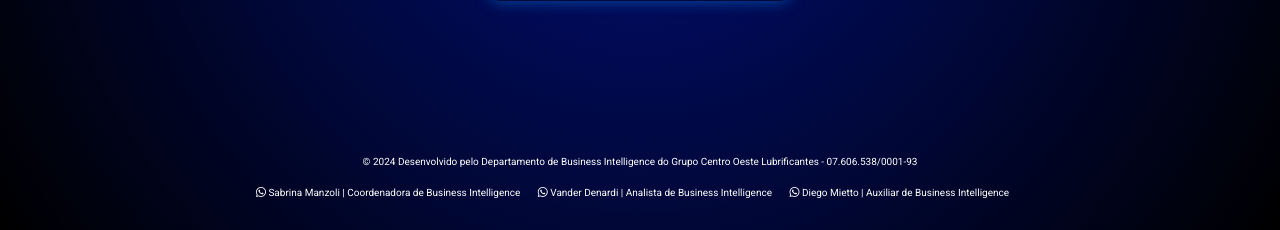
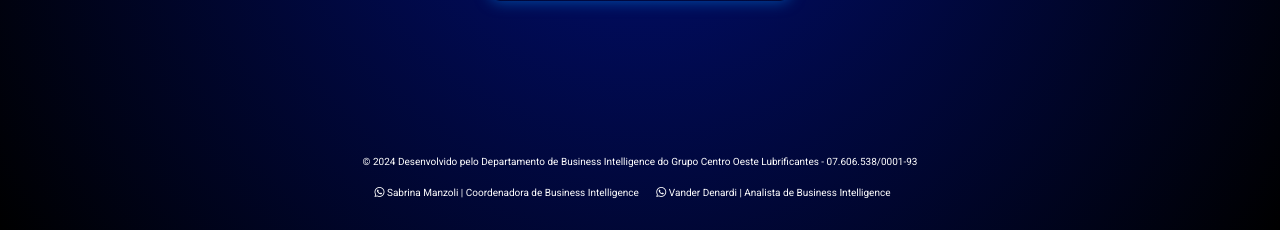
Before and after one commit to eduardocardoso07/bi, a Django app: page / in a window 1280 px wide. Shown: the part 590-820 px from the top of the page. Run offline with Django 5.2, Linux system fonts and the light colour scheme.

Commit message:
Remoção diego

```diff
--- a/sistem/templates/login.html
+++ b/sistem/templates/login.html
@@ -195,10 +195,6 @@
         <a href="https://wa.me/+556792113061" target="_blank" style="color: var(--footer-text); margin-right: 15px;">
             <i class="bi bi-whatsapp"></i> Vander Denardi | Analista de Business Intelligence
         </a>
-
-        <a href="https://wa.me/+556792418978" target="_blank" style="color: var(--footer-text); margin-right: 15px;"
-            <i class="bi bi-whatsapp"></i> Diego Mietto | Auxiliar de Business Intelligence
-        </a>
     </footer>
 </body>
 
```
